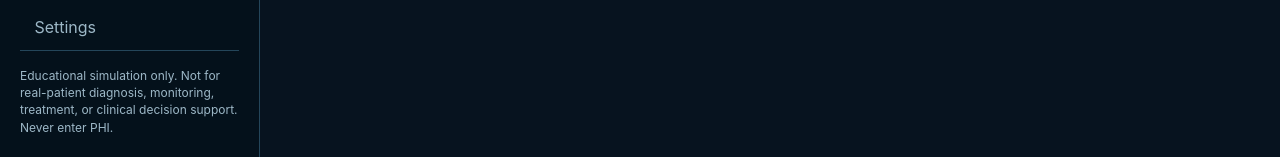
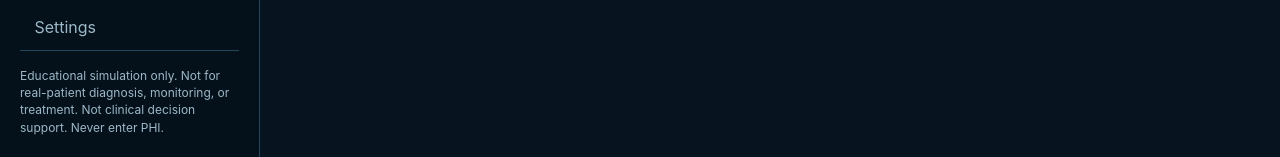
Before and after one commit to deaconjason-stack/CareSyncD, a website with bundled scripts: page web/index.html in a window 1280 px wide. Shown: the part 643-800 px from the top of the page. Built offline with nearby package versions, Linux system fonts and the light colour scheme.

Commit message:
fix: preserve legacy safety sentence in v3.2 preview

```diff
--- a/web/index.html
+++ b/web/index.html
@@ -29,7 +29,7 @@
         <button data-nav="founder">Founder Command Center</button>
         <button data-nav="settings">Settings</button>
       </nav>
-      <div class="safety-note">Educational simulation only. Not for real-patient diagnosis, monitoring, treatment, or clinical decision support. Never enter PHI.</div>
+      <div class="safety-note">Educational simulation only. Not for real-patient diagnosis, monitoring, or treatment. Not clinical decision support. Never enter PHI.</div>
     </aside>
     <main id="app-content" tabindex="-1"><div class="loading">Loading CareSyncD v3.2 Preview…</div></main>
   </div>
```
